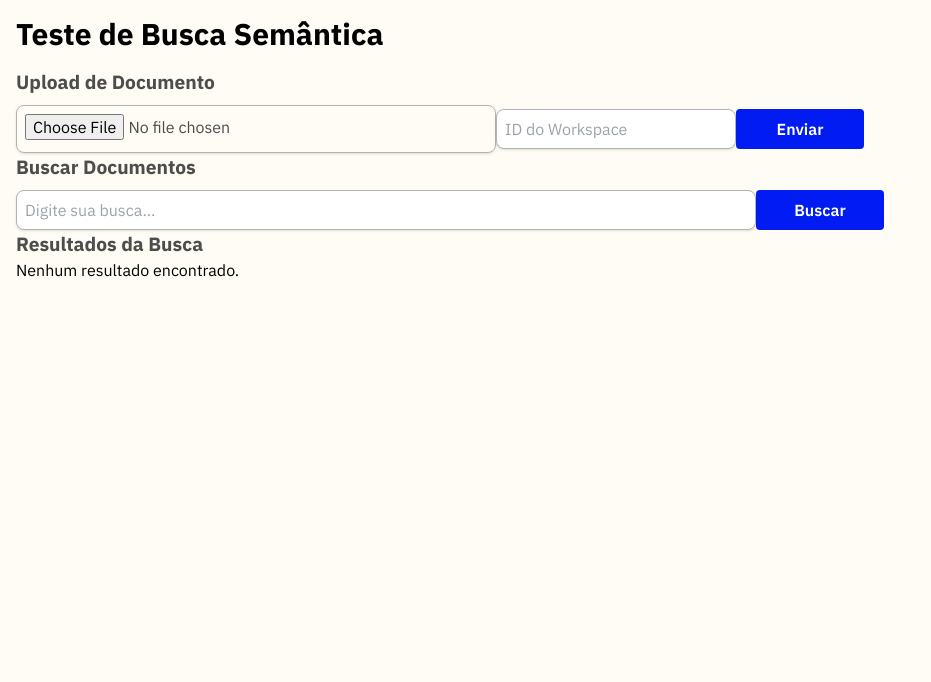
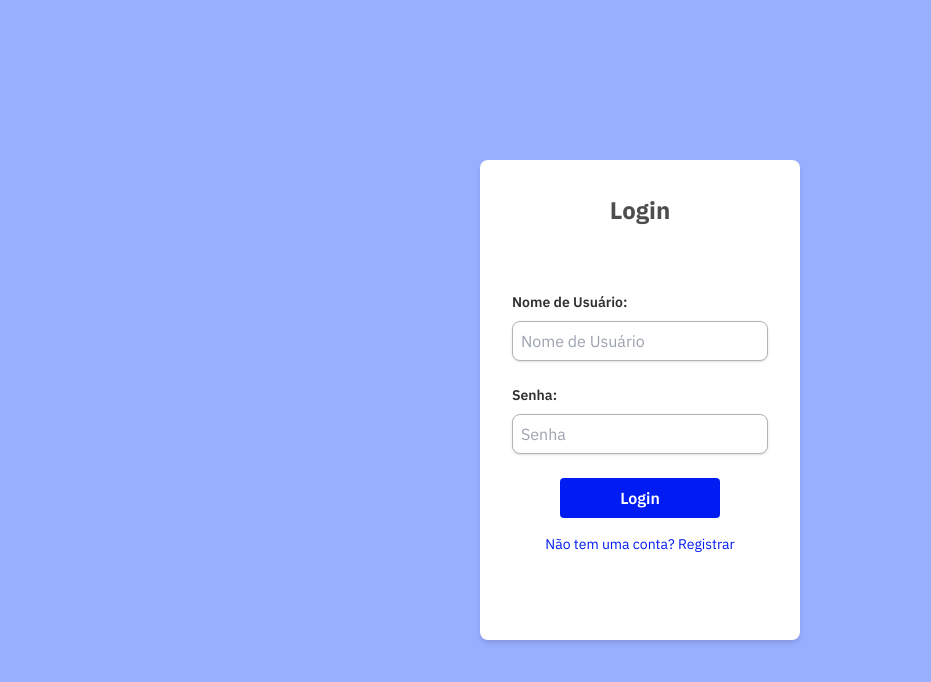
Before and after one commit to Biahellens/bia-teste, a React (Vite) app in the folder frontend/: page /login in a window 1280 px wide. Shown: the top 682 px of the page, without its empty margins (0-931 px from the left). Built offline with nearby package versions, Linux system fonts and the light colour scheme.

Commit message:
:sparkles: feat: Adicionando routes e protectedRoute

```diff
--- a/frontend/src/App.tsx
+++ b/frontend/src/App.tsx
@@ -1,22 +1,31 @@
-import { useState } from 'react';
-import FileUpload from './components/FileUpload';
-import SearchInput from './components/SearchInput';
-import SearchResults from './components/SearchResults';
+import type React from 'react';
+import { BrowserRouter as Router, Routes, Route, Navigate } from 'react-router-dom';
+import Login from './pages/Login';
+import Register from './pages/Register';
+import Workspaces from './pages/Workspace';
+import Dashboard from './pages/Dashboard';
+import { AuthProvider, AuthContext } from './contexts/AuthContext';
+import { useContext } from 'react';
+
+const ProtectedRoute = ({ children }: { children: React.ReactNode }) => {
+  const { isAuthenticated } = useContext(AuthContext);
+  return isAuthenticated ? children : <Navigate to="/login" />;
+};
 
 function App() {
-  const [searchResults, setSearchResults] = useState<{ chunk: string; filename: string }[]>([]);
-
-  const handleSearch = (results: { chunk: string; filename: string }[]) => {
-    setSearchResults(results);
-  };
-
   return (
-    <div className="container mx-auto p-4">
-      <h1 className="text-3xl font-bold mb-4">Teste de Busca Semântica</h1>
-      <FileUpload />
-      <SearchInput onSearch={handleSearch} />
-      <SearchResults results={searchResults} />
-    </div>
+    <Router>
+      <AuthProvider>
+        <Routes>
+          <Route path="/login" element={<Login />} />
+          <Route path="/register" element={<Register />} />
+          <Route path="/workspaces" element={<ProtectedRoute><Workspaces /></ProtectedRoute>} />
+          <Route path="/dashboard/:id" element={<ProtectedRoute><Dashboard /></ProtectedRoute>} />
+          <Route path="/" element={<Navigate to="/workspaces" />} />
+          <Route path="*" element={<Navigate to="/login" />} />
+        </Routes>
+      </AuthProvider>
+    </Router>
   );
 }
 
```
